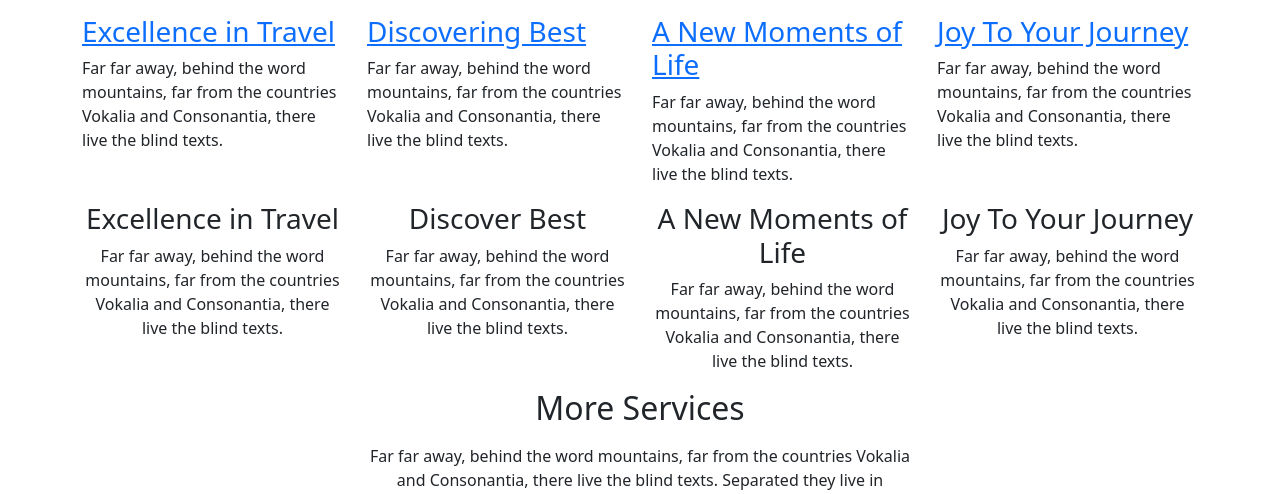
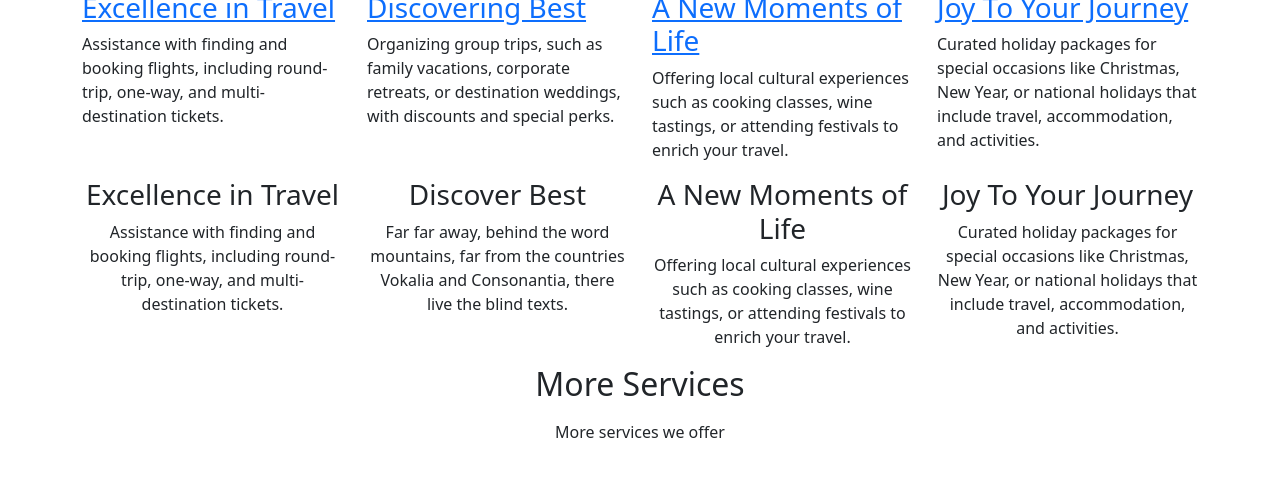
Before and after one commit to daisy-ururia/tour, a Python web app: template templates/services.html in a window 1280 px wide. Shown: the part 613-1107 px from the top of the page. Run offline with Jinja, Linux system fonts and the light colour scheme; the template is opened without the code that fills it, so the values that code supplies are empty; some libraries are stand-ins or nearby versions; some web fonts are replaced.

Commit message:
initial commit

```diff
--- a/templates/services.html
+++ b/templates/services.html
@@ -29,7 +29,7 @@
   <link rel="stylesheet" href="css/aos.css">
   <link rel="stylesheet" href="css/style.css">
 
-  <title>Tour Free Bootstrap Template for Travel Agency by Untree.co</title>
+  <title>Services</title>
 </head>
 
 <body>
@@ -87,7 +87,7 @@
         <div class="col-lg-6 mx-auto text-center">
           <div class="intro-wrap">
             <h1 class="mb-0">Our Services</h1>
-            <p class="text-white">Far far away, behind the word mountains, far from the countries Vokalia and Consonantia, there live the blind texts. </p>
+            <p class="text-white">Here are some of the services we offer</p>
           </div>
         </div>
       </div>
@@ -105,7 +105,7 @@
             <div class="d-flex">
               <div>
                 <h3><a href="#">Excellence in Travel</a></h3>
-                <p>Far far away, behind the word mountains, far from the countries Vokalia and Consonantia, there live the blind texts.</p>
+                <p>Assistance with finding and booking flights, including round-trip, one-way, and multi-destination tickets.</p>
               </div>
             </div>
           </div>
@@ -116,7 +116,7 @@
             <div class="d-flex">
               <div>
                 <h3><a href="#">Discovering Best</a></h3>
-                <p>Far far away, behind the word mountains, far from the countries Vokalia and Consonantia, there live the blind texts.</p>
+                <p>Organizing group trips, such as family vacations, corporate retreats, or destination weddings, with discounts and special perks.</p>
               </div>
             </div>
           </div>
@@ -127,7 +127,7 @@
             <div class="d-flex">
               <div>
                 <h3><a href="#">A New Moments of Life</a></h3>
-                <p>Far far away, behind the word mountains, far from the countries Vokalia and Consonantia, there live the blind texts.</p>
+                <p>Offering local cultural experiences such as cooking classes, wine tastings, or attending festivals to enrich your travel.</p>
               </div>
             </div>
           </div>
@@ -138,7 +138,7 @@
             <div class="d-flex">
               <div>
                 <h3><a href="#">Joy To Your Journey</a></h3>
-                <p>Far far away, behind the word mountains, far from the countries Vokalia and Consonantia, there live the blind texts.</p>
+                <p>Curated holiday packages for special occasions like Christmas, New Year, or national holidays that include travel, accommodation, and activities.</p>
               </div>
             </div>
           </div>
@@ -154,7 +154,7 @@
           <div class="service text-center">
             <span class="icon-paper-plane"></span>
             <h3>Excellence in Travel</h3>
-            <p>Far far away, behind the word mountains, far from the countries Vokalia and Consonantia, there live the blind texts.</p>
+            <p>Assistance with finding and booking flights, including round-trip, one-way, and multi-destination tickets.</p>
           </div>
         </div>
         <div class="col-6 col-md-6 col-lg-3">
@@ -168,14 +168,14 @@
           <div class="service text-center">
             <span class="icon-user"></span>
             <h3>A New Moments of Life</h3>
-            <p>Far far away, behind the word mountains, far from the countries Vokalia and Consonantia, there live the blind texts.</p>
+            <p>Offering local cultural experiences such as cooking classes, wine tastings, or attending festivals to enrich your travel.</p>
           </div>
         </div>
         <div class="col-6 col-md-6 col-lg-3">
           <div class="service text-center">
             <span class="icon-support"></span>
             <h3>Joy To Your Journey</h3>
-            <p>Far far away, behind the word mountains, far from the countries Vokalia and Consonantia, there live the blind texts.</p>
+            <p>Curated holiday packages for special occasions like Christmas, New Year, or national holidays that include travel, accommodation, and activities.</p>
           </div>
         </div>
       </div>
@@ -187,7 +187,7 @@
       <div class="row mb-5 justify-content-center">
         <div class="col-lg-6 text-center">
           <h2 class="section-title text-center mb-3">More Services</h2>
-          <p>Far far away, behind the word mountains, far from the countries Vokalia and Consonantia, there live the blind texts. Separated they live in Bookmarksgrove right at the coast of the Semantics, a large language ocean.</p>
+          <p>More services we offer</p>
         </div>
       </div>
       <div class="row align-items-stretch">
@@ -201,7 +201,7 @@
             <div class="align-self-center">
               <span class="flaticon-house display-4 text-primary"></span>
               <h3>Beautiful Condo</h3>
-              <p class="mb-0">Even the all-powerful Pointing has no control about the blind texts.</p>
+              <p class="mb-0">This condo exudes modern elegance, with sleek finishes and an open floor plan that perfectly blends style and functionality.From the spacious living area, every inch of this condo is designed for ultimate comfort and luxury.</p>
             </div>
           </div>
 
@@ -209,7 +209,7 @@
             <div class="align-self-center">
               <span class="flaticon-restaurant display-4 text-primary"></span>
               <h3>Restaurants & Cafe</h3>
-              <p class="mb-0">Even the all-powerful Pointing has no control about the blind texts.</p>
+              <p class="mb-0">The ambiance here is perfect, with cozy lighting, elegant decor, and a relaxed vibe that makes it ideal for any occasion, whether casual or special.</p>
             </div>
           </div>
 
@@ -220,8 +220,8 @@
           <div class="feature-1 d-md-flex">
             <div class="align-self-center">
               <span class="flaticon-mail display-4 text-primary"></span>
-              <h3>Easy to Connect</h3>
-              <p class="mb-0">Even the all-powerful Pointing has no control about the blind texts.</p>
+              <h3>Travel Insurance</h3>
+              <p class="mb-0">Offering various insurance plans, such as trip cancellation, medical, and baggage protection, to ensure peace of mind during travel.</p>
             </div>
           </div>
 
@@ -229,7 +229,7 @@
             <div class="align-self-center">
               <span class="flaticon-phone-call display-4 text-primary"></span>
               <h3>24/7 Support</h3>
-              <p class="mb-0">Even the all-powerful Pointing has no control about the blind texts.</p>
+              <p class="mb-0"> assistance or customer service is available 24 hours a day, 7 days a week—without interruption. This type of support ensures that help is always accessible, regardless of the time or day</p>
             </div>
           </div>
 
@@ -258,7 +258,7 @@
           <div class="col-md-6 col-lg-4">
             <div class="widget">
               <h3 class="heading">About Tour</h3>
-              <p>Far far away, behind the word mountains, far from the countries Vokalia and Consonantia, there live the blind texts.</p>
+              <p>Visit various of our websites for more information</p>
             </div>
             <div class="widget">
               <ul class="list-unstyled social">
@@ -297,9 +297,9 @@
             <div class="widget">
               <h3 class="heading">Contact</h3>
               <ul class="list-unstyled quick-info links">
-                <li class="email"><a href="#">mail@example.com</a></li>
-                <li class="phone"><a href="#">+1 222 212 3819</a></li>
-                <li class="address"><a href="#">43 Raymouth Rd. Baltemoer, London 3910</a></li>
+                <li class="email"><a href="#">mlm@gmail.com</a></li>
+                <li class="phone"><a href="#">+254 222 212 343</a></li>
+                <li class="address"><a href="#">P.O Box 112,westlands</a></li>
               </ul>
             </div>
           </div>
@@ -313,7 +313,7 @@
       <div class="container">
         <div class="row text-center">
           <div class="col-md-8 mb-3 mb-md-0 mx-auto">
-            <p>Copyright &copy;<script>document.write(new Date().getFullYear());</script>. All Rights Reserved. &mdash; Designed with love by <a href="https://untree.co" class="link-highlight">Untree.co</a> <!-- License information: https://untree.co/license/ --> Distributed By <a href="https://themewagon.com" target="_blank" >ThemeWagon</a>
+            <p>Copyright &copy;<script>document.write(new Date().getFullYear());</script>. All Rights Reserved. &mdash;
             </p>
           </div>
 
```
Also changed, not shown: templates/about.html (+5 -5 lines), templates/elements.html (+5 -5 lines), templates/index.html (+5 -5 lines).
